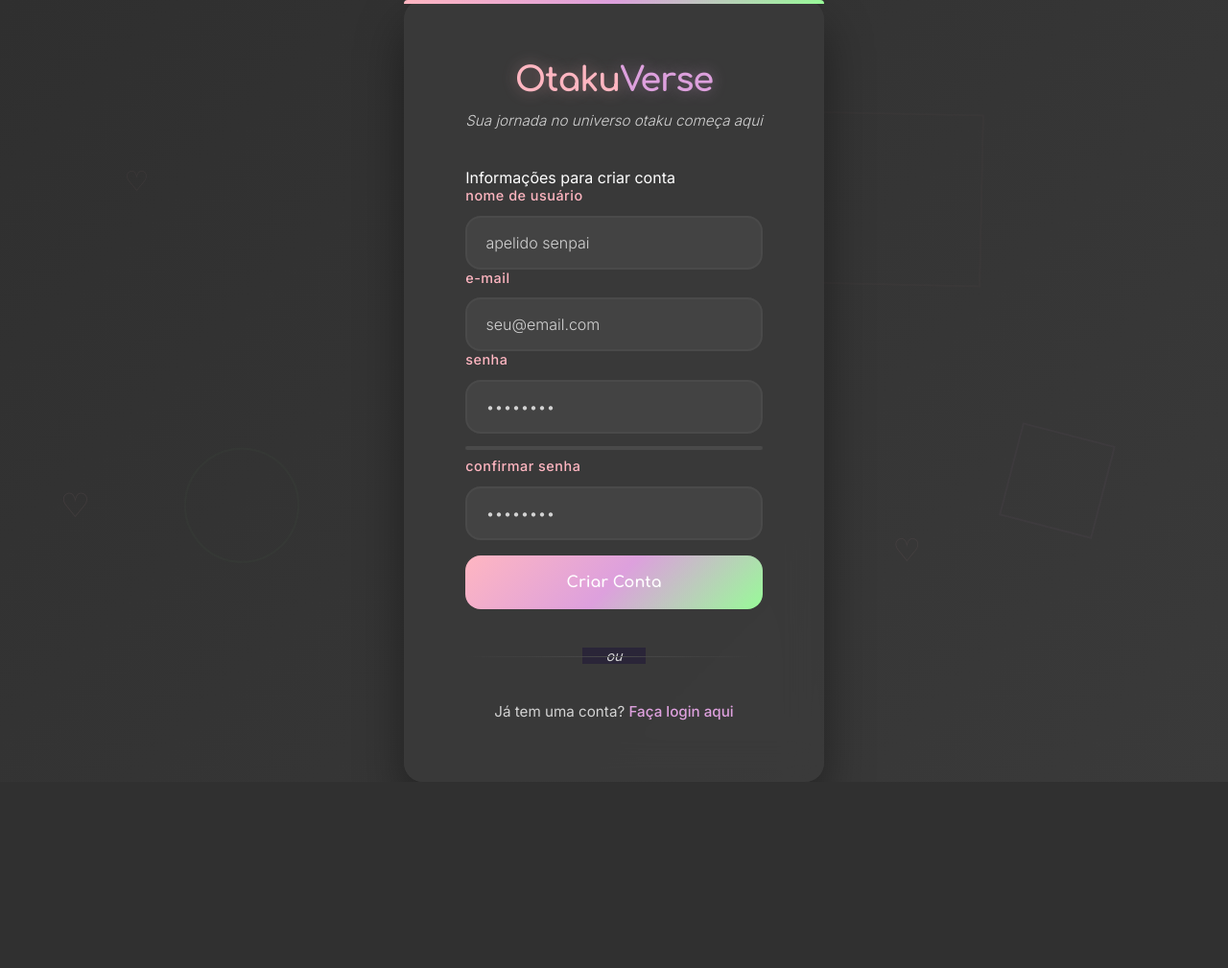
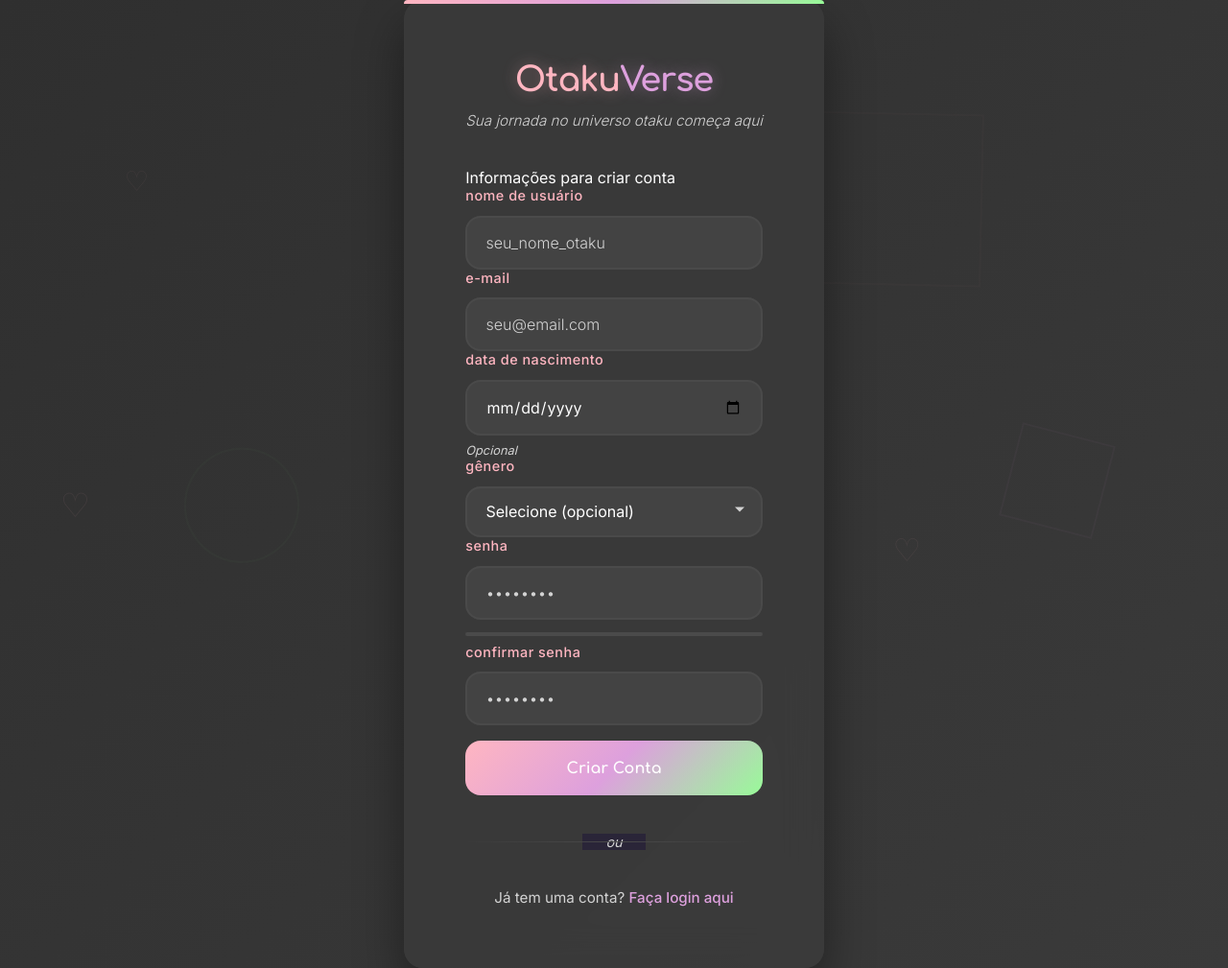
Before and after one commit to Nobutann/OtakuVerse, a Django app: page /users/signup/ in a window 1280 px wide. Shown: the whole page at 96% size. Before the commit the page ends 751 px from the top, so only its background shows below. Run offline with Django 5.2, Linux system fonts and the light colour scheme.

Commit message:
adicionando genero no cadastro

```diff
--- a/static/users/css/signup.css
+++ b/static/users/css/signup.css
@@ -223,6 +223,54 @@ body {
     outline: none;
 }
 
+.select-wrapper {
+    position: relative;
+    width: 100%;
+}
+
+.form-select {
+    width: 100%;
+    padding: 1rem 3rem 1rem 1.2rem;
+    background: rgba(255, 255, 255, 0.05);
+    border: 2px solid var(--dark-border);
+    border-radius: 16px;
+    color: var(--text-primary);
+    font-size: 1rem;
+    font-family: 'Inter', sans-serif;
+    cursor: pointer;
+    appearance: none;
+    -webkit-appearance: none;
+    -moz-appearance: none;
+    transition: all 0.3s ease;
+    outline: none;
+}
+
+.form-select:focus {
+    border-color: var(--primary-pink);
+    box-shadow: 0 0 15px rgba(255, 182, 193, 0.3);
+    background: rgba(255, 255, 255, 0.08);
+}
+
+.form-select option {
+    background-color: #3A3A3A;
+    color: #FFFFFF;
+    padding: 0.5rem;
+}
+
+.select-arrow-wrapper {
+    position: absolute;
+    right: 1rem;
+    top: 50%;
+    transform: translateY(-50%);
+    color: var(--text-secondary);
+    pointer-events: none;
+    transition: color 0.3s ease;
+}
+
+.form-select:focus + .select-arrow-wrapper {
+    color: var(--primary-pink);
+}
+
 .form-input:focus {
     border-color: var(--primary-pink);
     box-shadow: 0 0 15px rgba(255, 182, 193, 0.3);
@@ -232,6 +280,14 @@ body {
 .form-input::placeholder {
     color: var(--text-secondary);
     font-weight: 300;
+}
+
+.field-help {
+    display: block;
+    font-size: 0.8rem;
+    color: var(--text-secondary);
+    margin-top: 0.5rem;
+    font-style: italic;
 }
 
 .error-message {
--- a/templates/users/signup.html
+++ b/templates/users/signup.html
@@ -50,7 +50,7 @@
                             class="form-input"
                             id="username"
                             name="username"
-                            placeholder="apelido senpai"
+                            placeholder="seu_nome_otaku"
                             required
                             aria-describedby="username-help"
                             autocomplete="username"
@@ -70,6 +70,59 @@
                             required
                             aria-describedby="email-help"
                             autocomplete="email"
+                        >
+                    </div>
+
+                    <div class="form-group">
+                        <label class="form-label" for="birth_date">
+                            Data de nascimento
+                        </label>
+                        <input
+                            type="date"
+                            class="form-input"
+                            id="birth_date"
+                            name="birth_date"
+                            aria-describedby="birth-help"
+                        >
+                        <small class="field-help">Opcional</small>
+                    </div>
+
+                    <div class="form-group">
+                        <label class="form-label" for="gender">
+                            Gênero
+                        </label>
+                        <div class="select-wrapper">
+                            <select
+                                class="form-input form-select"
+                                id="gender"
+                                name="gender"
+                                aria-describedby="gender-help"
+                            >
+                                <option value="">Selecione (opcional)</option>
+                                <option value="M">Masculino</option>
+                                <option value="F">Feminino</option>
+                                <option value="CUSTOM">Customizado</option>
+                                <option value="NONE">Prefiro não dizer</option>
+                            </select>
+                            <div class="select-arrow-wrapper">
+                                <svg width="16" height="16" fill="currentColor" viewBox="0 0 16 16">
+                                    <path d="M8 10.5L3 5.5h10L8 10.5z"/>
+                                </svg>
+                            </div>
+                        </div>
+                    </div>
+
+                    <div class="form-group" id="customGenderGroup" style="display: none;">
+                        <label class="form-label" for="custom_gender">
+                            Especificar gênero
+                        </label>
+                        <input
+                            type="text"
+                            class="form-input"
+                            id="custom_gender"
+                            name="custom_gender"
+                            placeholder="Digite seu gênero"
+                            maxlength="255"
                         >
                     </div>
 
```
